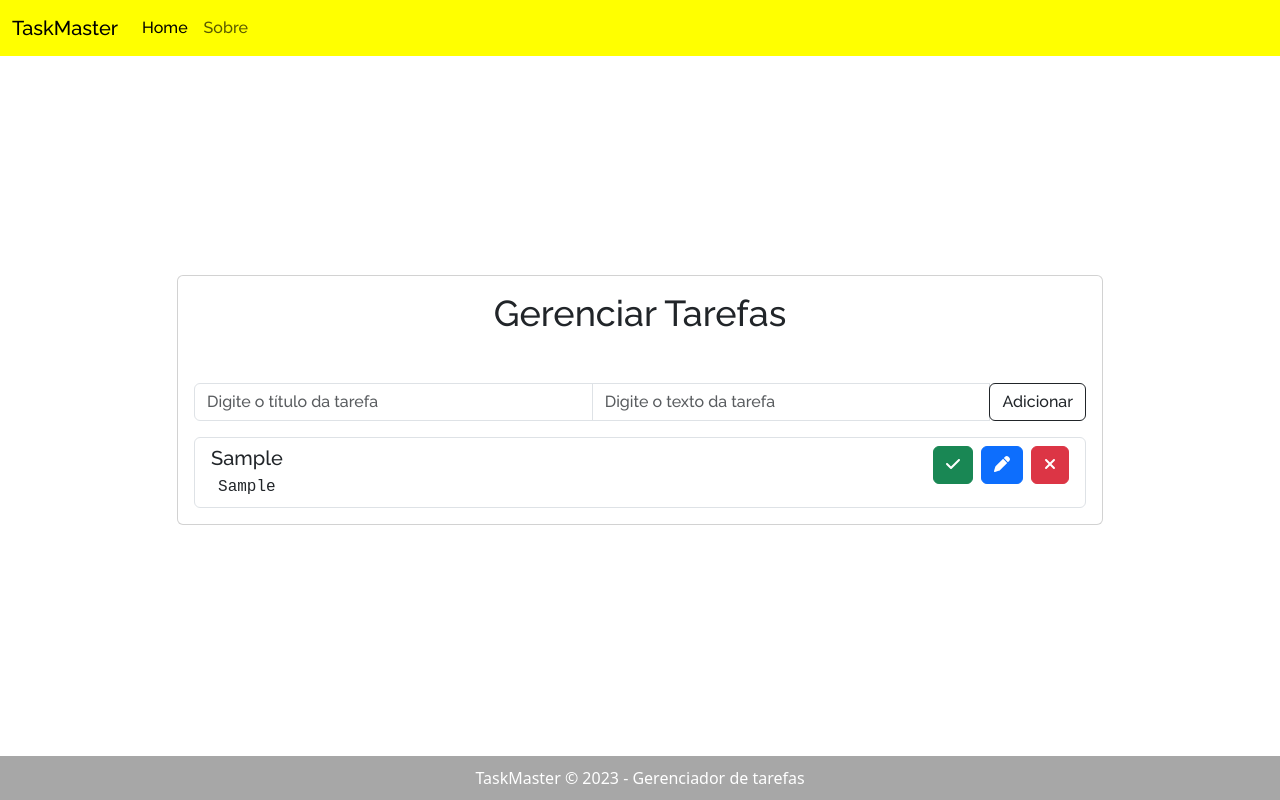
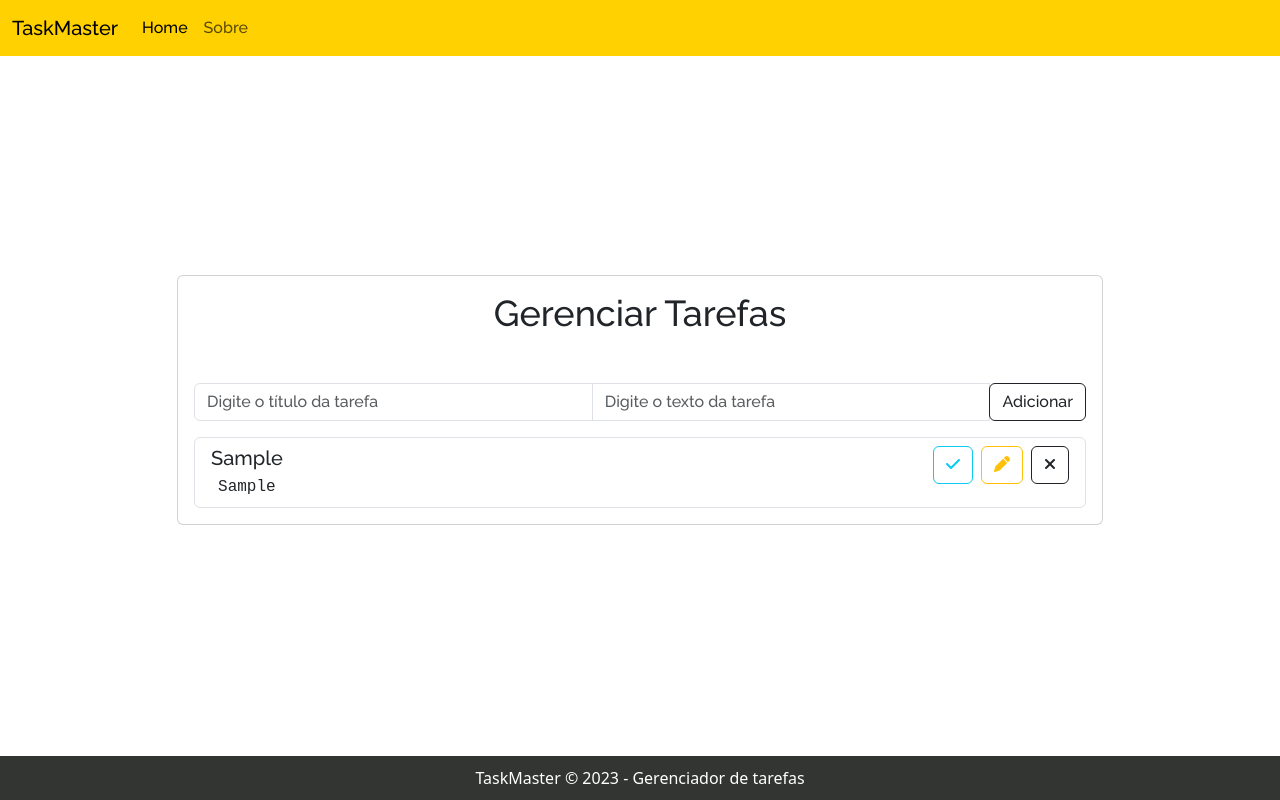
Before and after one commit to Gabr1elle/Project-Task, a Vue app: page / in a window 1280 px wide. Both pictures are taken after typing "Sample", "Sample" into the empty fields and a click on the button "Adicionar". Built offline with nearby package versions, Linux system fonts and the light colour scheme.

Commit message:
changing buttons and page colors

```diff
--- a/src/App.vue
+++ b/src/App.vue
@@ -2,7 +2,7 @@
   <div id="app">
     <nav
       class="navbar navbar-expand-lg fixed-top"
-      style="background-color: #ffff00"
+      style="background-color: #FFD100"
     >
       <div class="container-fluid">
         <a class="navbar-brand" href="#">TaskMaster</a>
@@ -108,7 +108,7 @@ body {
   bottom: 0;
   left: 0;
   width: 100%;
-  background: #a7a7a7;
+  background: #333533;
   color: rgb(255, 255, 255);
 }
 </style>
--- a/src/components/ListaTarefas.vue
+++ b/src/components/ListaTarefas.vue
@@ -24,7 +24,7 @@
                 <button
                   @click="adicionarTarefa"
                   type="button"
-                  class="btn btn-outline-dark  mr-4 ml-4"
+                  class="btn btn-outline-dark mr-4 ml-4"
                 >
                   Adicionar
                 </button>
--- a/src/components/TarefaItem.vue
+++ b/src/components/TarefaItem.vue
@@ -8,9 +8,10 @@
       </div>
       <div>
         <button
+          type="button"
           @click="concluirTarefa(tarefa.id)"
           v-if="!tarefa.completed"
-          class="btn btn-success btn-xs"
+          class="btn btn-outline-info"
         >
           <font-awesome-icon :icon="['fas', 'check']" />
         </button>
@@ -19,11 +20,11 @@
           type="button"
           data-bs-toggle="modal" data-bs-target="#exampleModal"
           @click="editarTarefa(tarefa)"
-          class="btn btn-primary btn-xs mx-2">
+          class="btn btn-outline-warning  mx-2">
           <font-awesome-icon :icon="['fas', 'pen']" />
         </button>
 
-        <button @click="excluirTarefa(tarefa.id)" class="btn btn-danger btn-xs">
+        <button @click="excluirTarefa(tarefa.id)" class="btn btn-outline-dark btn-xs">
           <font-awesome-icon :icon="['fas', 'xmark']" />
         </button>
       </div>
```
